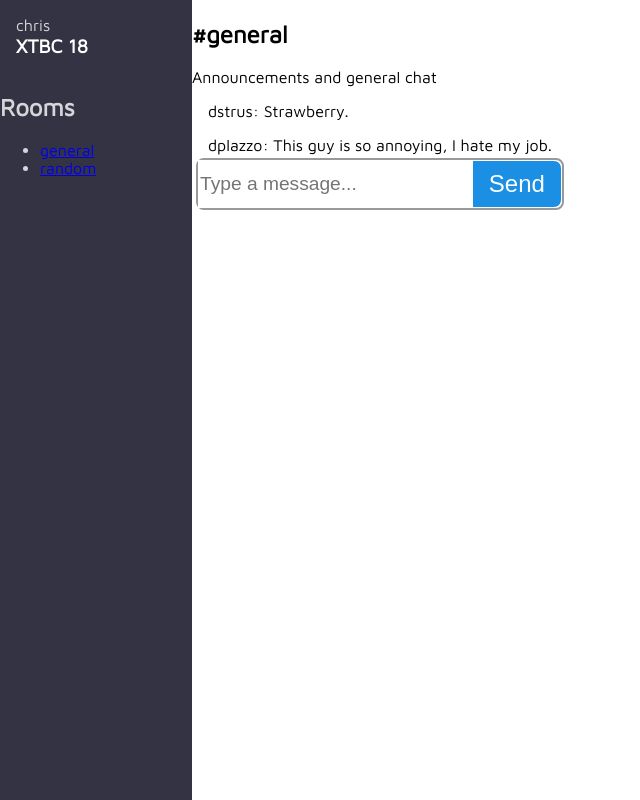
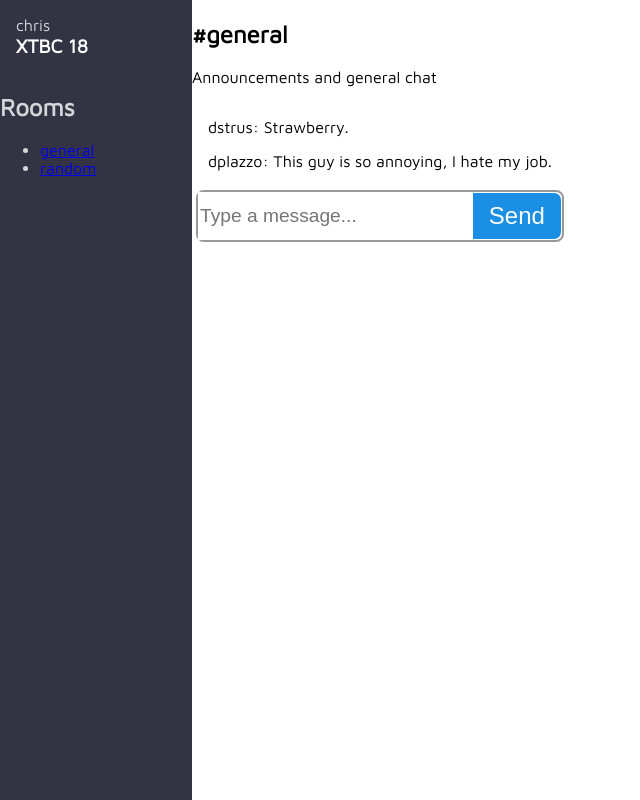
Before and after one commit to jiena76/Chatarang, a React (Create React App) app: page / in a window 1280 px wide. Shown: the whole page, without its empty margins (0-640 px from the left). Built offline with nearby package versions, Linux system fonts and the light colour scheme; the HTML template or start-up script is replaced by a standard one.

Commit message:
add styles to MessageList.js

```diff
--- a/src/MessageList.js
+++ b/src/MessageList.js
@@ -4,7 +4,7 @@ import Message from './Message'
 
 const MessageList = (props) => {
   return(
-    <div className="MessageList">
+    <div className="MessageList" style={styles.messageList}>
       {props.messages.map(mssg => (
         <Message key={mssg.id} message={mssg} />
       ))}
@@ -13,3 +13,21 @@ const MessageList = (props) => {
 }
 
 export default MessageList;
+
+const styles = {
+//.MessageList
+  messageList: {
+    backgroundColor: "white",
+    flex: "1",
+    paddingBottom: "1rem",
+    overflowY: "scroll"
+  },
+//.MessageList .roomAnnouncement
+  roomAnnounce: {
+    padding: "2rem 1rem"
+  },
+//.MessageList .roomAnnouncement h3
+  roomH3: {
+    fontSize: "1.5rem"
+  }
+}
```
